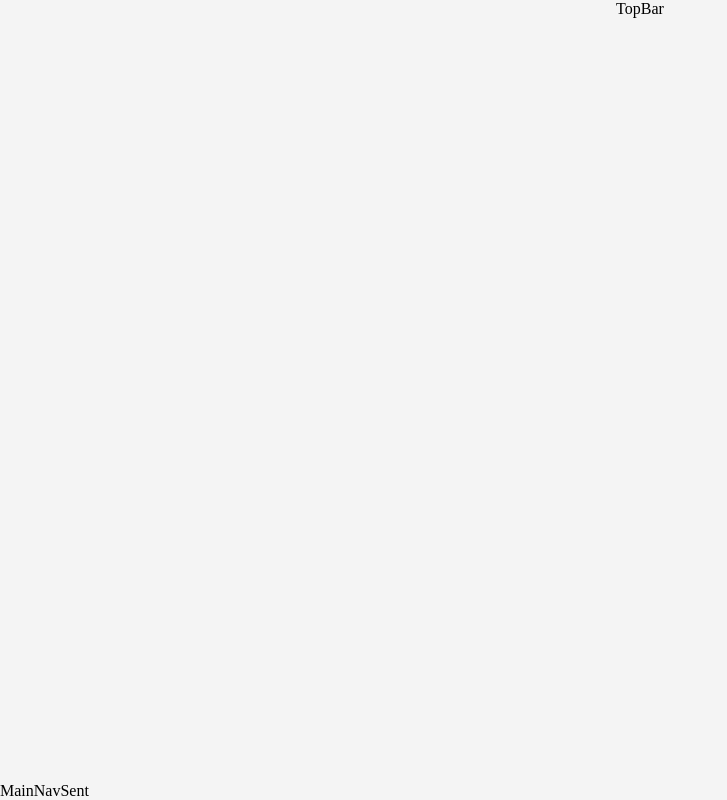
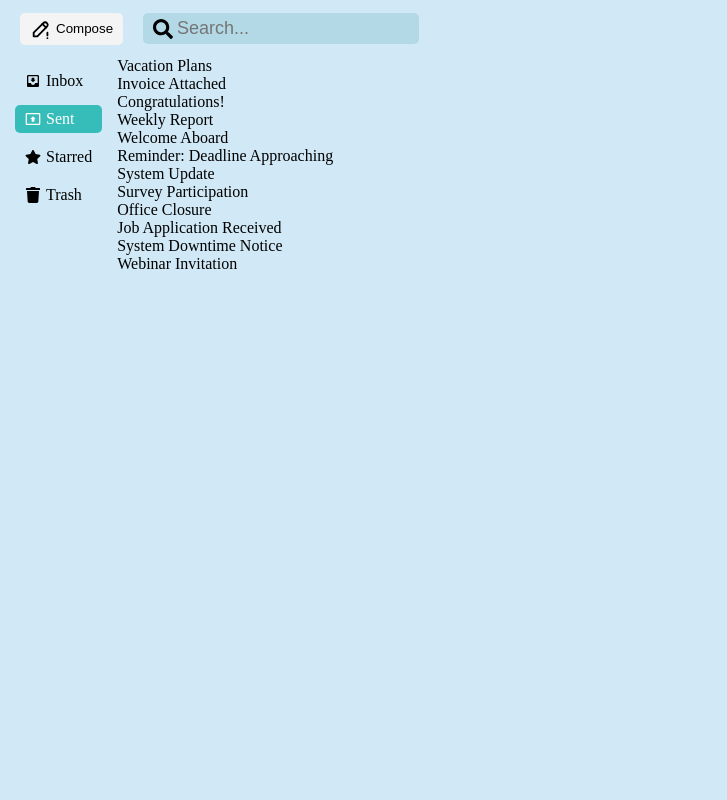
Before and after one commit to Omerf130/react-project-mail, a React (Vite) app: page /sent in a window 1280 px wide. Shown: the whole page, without its empty margins (0-727 px from the left). Built offline with nearby package versions, Linux system fonts and the light colour scheme.

Commit message:
app layouts created

```diff
--- a/package.json
+++ b/package.json
@@ -12,6 +12,7 @@
   "dependencies": {
     "react": "^18.3.1",
     "react-dom": "^18.3.1",
+    "react-icons": "^5.3.0",
     "react-router-dom": "^6.26.1"
   },
   "devDependencies": {
--- a/src/App.css
+++ b/src/App.css
@@ -1,5 +1,5 @@
 .app {
-  background-color: #f4f4f4;
+  background-color: #D1E9F6;
   width: 100vw;
   height: 100vh;
   display: flex;
@@ -10,5 +10,6 @@
 
 .main-container {
   width: 100%;
+  height: inherit;
   display: flex;
 }
--- /dev/null
+++ b/src/components/mainNav/MainNav.css
@@ -0,0 +1,28 @@
+.main-nav-container {
+  display: flex;
+  flex-direction: column;
+  align-items: center;
+  padding: 10px 15px;
+  gap: 10px;
+}
+
+.nav-item {
+  display: flex;
+  align-items: center;
+  justify-content: flex-start;
+  gap: 5px;
+  width: 100%;
+  text-decoration: none;
+  border-radius: 5px;
+  padding: 5px 10px;
+  color: #000;
+}
+
+.nav-item.active {
+  background-color: rgb(54, 189, 186);
+  text-decoration: none;
+  color: #fff;
+}
+
+.item-title {
+}
--- a/src/components/mainNav/MainNav.jsx
+++ b/src/components/mainNav/MainNav.jsx
@@ -1,7 +1,50 @@
-import React from 'react'
+import React from "react";
+import "./MainNav.css";
+import { MdOutlinePresentToAll, MdMoveToInbox } from "react-icons/md";
+import { FaTrash, FaStar } from "react-icons/fa";
+import { NavLink } from "react-router-dom";
 
 export const MainNav = () => {
+
   return (
-    <div>MainNav</div>
-  )
-}
+    <div className="main-nav-container">
+      <NavLink
+        to="/inbox"
+        className={({ isActive, isPending }) =>
+          isPending ? " nav-item pending" : isActive ? "nav-item active" : "nav-item"
+        }
+      >
+        <MdMoveToInbox />
+        <div className="item-title">Inbox</div>
+      </NavLink>
+      <NavLink
+        to="/sent"
+        className={({ isActive, isPending }) =>
+          isPending ? " nav-item pending" : isActive ? "nav-item active" : "nav-item"
+        }
+      >
+         <MdOutlinePresentToAll />
+         <div className="item-title">Sent</div>
+      </NavLink>
+      <NavLink
+        to="/starred"
+        className={({ isActive, isPending }) =>
+          isPending ? " nav-item pending" : isActive ? "nav-item active" : "nav-item"
+        }
+      >
+          <FaStar />
+          <div className="item-title">Starred</div>
+      </NavLink>
+      <NavLink
+        to="/trash"
+        className={({ isActive, isPending }) =>
+          isPending ? " nav-item pending" : isActive ? "nav-item active" : "nav-item"
+        }
+      >
+         <FaTrash />
+         <div className="item-title">Trash</div>
+      </NavLink>
+
+    </div>
+  );
+};
--- /dev/null
+++ b/src/components/topBar/TopBar.css
@@ -0,0 +1,61 @@
+.top-nav-container {
+  width: 100%;
+  height: 60px;
+  display: flex;
+  align-items: center;
+  justify-content: flex-start;
+  padding: 10px 20px;
+  gap: 20px;
+}
+
+.compose-wrapper {
+  background-color: #f4f4f4;
+  padding: 5px 10px;
+  border-radius: 5px;
+  display: flex;
+  align-items: center;
+  gap: 4px;
+  cursor: pointer;
+  transition: all 0.25s ease;
+}
+
+.compose-wrapper:hover {
+  background-color: #000;
+  color: #fff;
+}
+
+.compose-icon {
+  font-size: 22px;
+}
+
+.compose-wrapper:hover {
+  & .compose-text {
+    color: #fff;
+  }
+}
+
+.compose-text {
+  font-size: 18x;
+  background-color: transparent;
+  border: none;
+}
+
+.search-wrapper {
+  background-color: #9ecfdd92;
+  display: flex;
+  align-items: center;
+  gap: 4px;
+  padding: 5px 10px;
+  border-radius: 5px;
+}
+
+.search-icon {
+  font-size: 20px;
+}
+
+.search-text {
+  font-size: 18px;
+  background-color: transparent;
+  border:none;
+  outline: none;
+}
--- a/src/components/topBar/TopBar.jsx
+++ b/src/components/topBar/TopBar.jsx
@@ -1,7 +1,19 @@
-import React from 'react'
+import React from "react";
+import "./TopBar.css";
+import { FaSearch } from "react-icons/fa";
+import { TbPencilExclamation } from "react-icons/tb";
 
 export const TopBar = () => {
   return (
-    <div>TopBar</div>
-  )
-}
+    <div className="top-nav-container">
+      <div className="compose-wrapper">
+        <TbPencilExclamation  className="compose-icon"/>
+        <button className="compose-text">Compose</button>
+      </div>
+      <div className="search-wrapper">
+        <FaSearch className="search-icon"/>
+        <input className="search-text" type="text" placeholder="Search..." />
+      </div>
+    </div>
+  );
+};
--- a/src/consts.js
+++ b/src/consts.js
@@ -6,9 +6,9 @@ export const messages = [
     isRead: false,
     isStarred: false,
     sentAt: 1551133930594,
-    removedAt: null,
+    removedAt: 1553217535698,
     from: "momo@momo.com",
-    to: "user@appsus.com",
+    to: "omer@gmail.com",
   },
   {
     id: "e102",
@@ -19,7 +19,7 @@ export const messages = [
     sentAt: 1551220330594,
     removedAt: null,
     from: "manager@company.com",
-    to: "user@appsus.com",
+    to: "omer@gmail.com",
   },
   {
     id: "e103",
@@ -30,7 +30,7 @@ export const messages = [
     sentAt: 1551306730594,
     removedAt: null,
     from: "teamlead@company.com",
-    to: "user@appsus.com",
+    to: "omer@gmail.com",
   },
   {
     id: "e104",
@@ -39,8 +39,8 @@ export const messages = [
     isRead: true,
     isStarred: false,
     sentAt: 1551393130594,
-    removedAt: null,
-    from: "user@appsus.com",
+    removedAt: 1553217532187,
+    from: "omer@gmail.com",
     to: "you@example.com",
   },
   {
@@ -51,7 +51,7 @@ export const messages = [
     isStarred: false,
     sentAt: 1551479530594,
     removedAt: null,
-    from: "user@appsus.com",
+    from: "omer@gmail.com",
     to: "client@company.com",
   },
   {
@@ -62,7 +62,7 @@ export const messages = [
     isStarred: true,
     sentAt: 1551565930594,
     removedAt: null,
-    from: "user@appsus.com",
+    from: "omer@gmail.com",
     to: "employee@company.com",
   },
   {
@@ -74,7 +74,7 @@ export const messages = [
     sentAt: 1551652330594,
     removedAt: null,
     from: "marketing@company.com",
-    to: "user@appsus.com",
+    to: "omer@gmail.com",
   },
   {
     id: "e108",
@@ -85,7 +85,7 @@ export const messages = [
     sentAt: 1551738730594,
     removedAt: null,
     from: "support@company.com",
-    to: "user@appsus.com",
+    to: "omer@gmail.com",
   },
   {
     id: "e109",
@@ -94,8 +94,8 @@ export const messages = [
     isRead: true,
     isStarred: false,
     sentAt: 1551825130594,
-    removedAt: null,
-    from: "user@appsus.com",
+    removedAt: 1553217536789,
+    from: "omer@gmail.com",
     to: "manager@company.com",
   },
   {
@@ -107,7 +107,7 @@ export const messages = [
     sentAt: 1551911530594,
     removedAt: null,
     from: "it@company.com",
-    to: "user@appsus.com",
+    to: "omer@gmail.com",
   },
   {
     id: "e111",
@@ -116,8 +116,8 @@ export const messages = [
     isRead: true,
     isStarred: false,
     sentAt: 1551997930594,
-    removedAt: null,
-    from: "user@appsus.com",
+    removedAt: 1553217533456,
+    from: "omer@gmail.com",
     to: "newhire@company.com",
   },
   {
@@ -128,7 +128,7 @@ export const messages = [
     isStarred: false,
     sentAt: 1552084330594,
     removedAt: null,
-    from: "projectmanager@company.com",
+    from: "omer@gmail.com",
     to: "team@company.com",
   },
   {
@@ -140,7 +140,7 @@ export const messages = [
     sentAt: 1552170730594,
     removedAt: null,
     from: "events@company.com",
-    to: "contacts@company.com",
+    to: "omer@gmail.com",
   },
   {
     id: "e114",
@@ -150,7 +150,7 @@ export const messages = [
     isStarred: false,
     sentAt: 1552257130594,
     removedAt: null,
-    from: "support@company.com",
+    from: "omer@gmail.com",
     to: "all@company.com",
   },
   {
@@ -162,7 +162,7 @@ export const messages = [
     sentAt: 1552343530594,
     removedAt: null,
     from: "appointments@company.com",
-    to: "client@company.com",
+    to: "omer@gmail.com",
   },
   {
     id: "e116",
@@ -172,7 +172,7 @@ export const messages = [
     isStarred: true,
     sentAt: 1552429930594,
     removedAt: null,
-    from: "research@company.com",
+    from: "omer@gmail.com",
     to: "customers@company.com",
   },
   {
@@ -183,7 +183,7 @@ export const messages = [
     isStarred: false,
     sentAt: 1552516330594,
     removedAt: null,
-    from: "hr@company.com",
+    from: "omer@gmail.com",
     to: "all@company.com",
   },
   {
@@ -195,7 +195,7 @@ export const messages = [
     sentAt: 1552602730594,
     removedAt: null,
     from: "policy@company.com",
-    to: "employees@company.com",
+    to: "omer@gmail.com",
   },
   {
     id: "e119",
@@ -205,7 +205,7 @@ export const messages = [
     isStarred: false,
     sentAt: 1552689130594,
     removedAt: null,
-    from: "recruitment@company.com",
+    from: "omer@gmail.com",
     to: "applicant@company.com",
   },
   {
@@ -217,7 +217,7 @@ export const messages = [
     sentAt: 1552775530594,
     removedAt: null,
     from: "admin@company.com",
-    to: "user@company.com",
+    to: "omer@gmail.com",
   },
   {
     id: "e121",
@@ -227,7 +227,7 @@ export const messages = [
     isStarred: true,
     sentAt: 1552861930594,
     removedAt: null,
-    from: "support@company.com",
+    from: "omer@gmail.com",
     to: "all@company.com",
   },
   {
@@ -239,7 +239,7 @@ export const messages = [
     sentAt: 1552948330594,
     removedAt: null,
     from: "security@company.com",
-    to: "employees@company.com",
+    to: "omer@gmail.com",
   },
   {
     id: "e123",
@@ -250,7 +250,7 @@ export const messages = [
     sentAt: 1553034730594,
     removedAt: null,
     from: "hr@company.com",
-    to: "employee@company.com",
+    to: "omer@gmail.com",
   },
   {
     id: "e124",
@@ -260,7 +260,7 @@ export const messages = [
     isStarred: true,
     sentAt: 1553121130594,
     removedAt: null,
-    from: "webinars@company.com",
+    from: "omer@gmail.com",
     to: "contacts@company.com",
   },
   {
@@ -272,11 +272,11 @@ export const messages = [
     sentAt: 1553207530594,
     removedAt: null,
     from: "sales@company.com",
-    to: "customer@company.com",
+    to: "omer@gmail.com",
   },
 ];
 
 export const loggedinUser = {
-  email: "user@appsus.com",
+  email: "omer@gmail.com",
   fullname: "Mahatma Appsus",
 };
--- a/src/pages/home/Home.jsx
+++ b/src/pages/home/Home.jsx
@@ -2,6 +2,8 @@ import React from 'react'
 
 export const Home = () => {
   return (
-    <div>Home</div>
+    <div className='home-container'>
+      <h1>Welcome to my email app</h1>
+    </div>
   )
 }
--- a/src/pages/inbox/Inbox.jsx
+++ b/src/pages/inbox/Inbox.jsx
@@ -1,7 +1,16 @@
 import React from 'react'
+import { messages, loggedinUser } from '../../consts'
 
 export const Inbox = () => {
+  const inboxMessages = messages.filter((message) => message.to === loggedinUser.email)
+
   return (
-    <div>Inbox</div>
+    <div className='inbox-container'>
+      {inboxMessages.map((message) => (
+         <div key={message.id} className='inbox-item'>
+          {message.subject}
+         </div>
+      ))}
+    </div>
   )
 }
--- a/src/pages/sent/Sent.jsx
+++ b/src/pages/sent/Sent.jsx
@@ -1,7 +1,16 @@
 import React from 'react'
+import { messages, loggedinUser } from '../../consts'
 
 export const Sent = () => {
+  const sentMsg = messages.filter((msg) => msg.from === loggedinUser.email)
+
   return (
-    <div>Sent</div>
+    <div className='sent-messages'>
+      {sentMsg.map(message => (
+        <div key={message.id} className='message-item'>
+          {message.subject}
+        </div>
+      ))}
+    </div>
   )
 }
--- a/src/pages/starred/Starred.jsx
+++ b/src/pages/starred/Starred.jsx
@@ -1,7 +1,16 @@
 import React from 'react'
+import { messages, loggedinUser } from '../../consts'
 
 export const Starred = () => {
+  const starredMsg = messages.filter((msg) => msg.isStarred)
+  console.log(starredMsg)
   return (
-    <div>Starred</div>
+    <div className='starred-container'>
+      {starredMsg.map(message =>(
+        <div className='starred-item' key={message.id}>
+          {message.subject}
+        </div>
+      ))}
+    </div>
   )
 }
--- a/src/pages/trash/Trash.jsx
+++ b/src/pages/trash/Trash.jsx
@@ -1,7 +1,15 @@
 import React from 'react'
+import { messages } from '../../consts'
 
 export const Trash = () => {
+  const trashMsg = messages.filter((message) => message.removedAt)
   return (
-    <div>Trash</div>
+    <div className='trash-container'>
+      {trashMsg.map((message) => (
+         <div key={message.id} className='trash-item'>
+          {message.subject}
+         </div>
+      ))}
+    </div>
   )
 }
```
Also changed, not shown: 1 other file (tests, documents, lock files or other folders).
